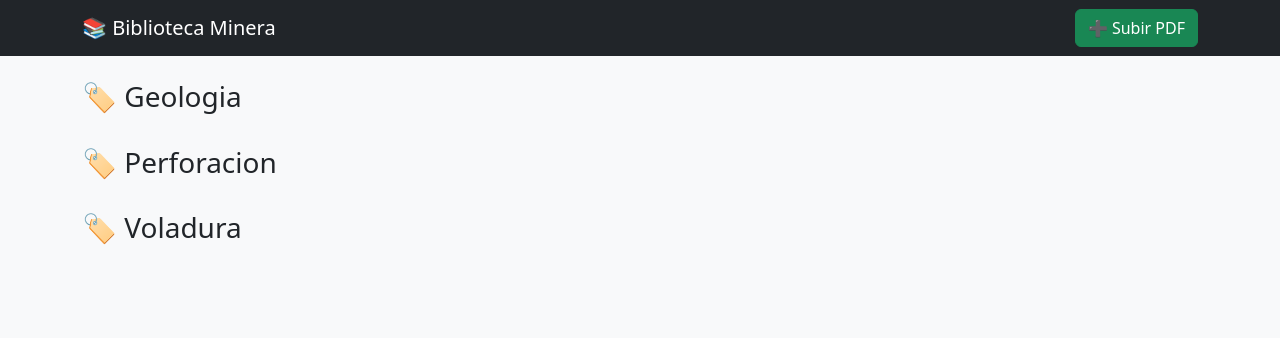
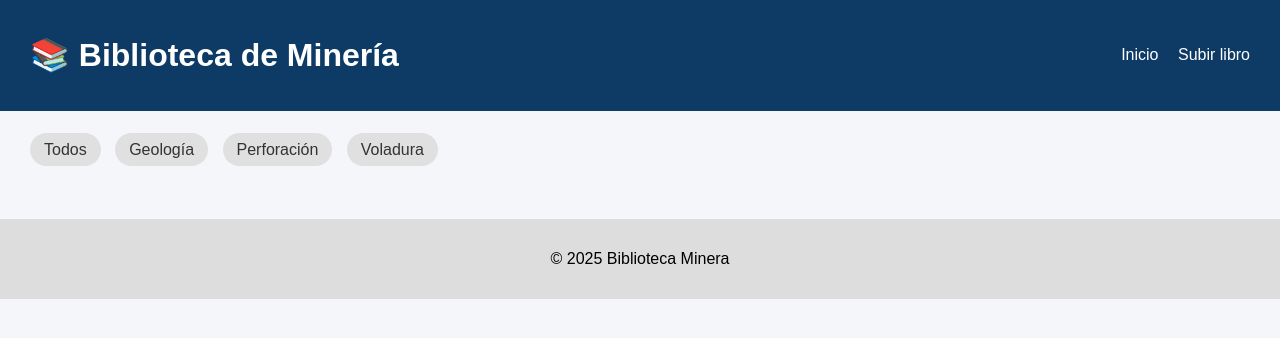
Before and after one commit to Eduardovictor1994/biblioteca_mineria, a Flask app: a page that uses templates/base.html in a window 1280 px wide. Shown: the top 338 px of the page. Run offline with Flask 3, Linux system fonts and the light colour scheme.

Commit message:
Vista profesional tipo biblioteca con categorias y eliminar

```diff
--- a/app.py
+++ b/app.py
@@ -3,20 +3,32 @@ import os
 
 app = Flask(__name__)
 
-BASE_UPLOAD = "uploads/libros"
-CATEGORIAS = ["Geologia", "Perforacion", "Voladura"]
+UPLOAD_FOLDER = "uploads/libros"
+app.config["UPLOAD_FOLDER"] = UPLOAD_FOLDER
 
-# Crear carpetas
-for cat in CATEGORIAS:
-    os.makedirs(os.path.join(BASE_UPLOAD, cat), exist_ok=True)
+os.makedirs(UPLOAD_FOLDER, exist_ok=True)
+
+# Categorías permitidas
+CATEGORIAS = ["Geología", "Perforación", "Voladura"]
 
 @app.route("/")
 def index():
-    biblioteca = {}
-    for cat in CATEGORIAS:
-        ruta = os.path.join(BASE_UPLOAD, cat)
-        biblioteca[cat] = os.listdir(ruta)
-    return render_template("index.html", biblioteca=biblioteca)
+    categoria = request.args.get("categoria")
+    libros = []
+
+    for archivo in os.listdir(UPLOAD_FOLDER):
+        if archivo.endswith(".pdf"):
+            partes = archivo.split("__")
+            cat = partes[0] if len(partes) > 1 else "Sin categoría"
+
+            if not categoria or categoria == cat:
+                libros.append({
+                    "nombre": archivo,
+                    "categoria": cat
+                })
+
+    return render_template("index.html", libros=libros, categorias=CATEGORIAS, categoria_actual=categoria)
+
 
 @app.route("/subir", methods=["GET", "POST"])
 def subir():
@@ -25,20 +37,25 @@ def subir():
         categoria = request.form["categoria"]
 
         if archivo and archivo.filename.endswith(".pdf"):
-            ruta = os.path.join(BASE_UPLOAD, categoria, archivo.filename)
-            archivo.save(ruta)
+            nombre = f"{categoria}__{archivo.filename}"
+            archivo.save(os.path.join(app.config["UPLOAD_FOLDER"], nombre))
             return redirect(url_for("index"))
 
     return render_template("subir.html", categorias=CATEGORIAS)
 
-@app.route("/descargar/<categoria>/<nombre>")
-def descargar(categoria, nombre):
-    return send_from_directory(os.path.join(BASE_UPLOAD, categoria), nombre, as_attachment=True)
 
-@app.route("/eliminar/<categoria>/<nombre>")
-def eliminar(categoria, nombre):
-    os.remove(os.path.join(BASE_UPLOAD, categoria, nombre))
+@app.route("/eliminar/<nombre>")
+def eliminar(nombre):
+    ruta = os.path.join(app.config["UPLOAD_FOLDER"], nombre)
+    if os.path.exists(ruta):
+        os.remove(ruta)
     return redirect(url_for("index"))
+
+
+@app.route("/descargar/<nombre>")
+def descargar(nombre):
+    return send_from_directory(app.config["UPLOAD_FOLDER"], nombre, as_attachment=True)
+
 
 if __name__ == "__main__":
     app.run(host="0.0.0.0", port=10000)
--- a/static/style.css
+++ b/static/style.css
@@ -1,52 +1,80 @@
 body {
     font-family: Arial, sans-serif;
+    margin: 0;
     background: #f4f6f9;
-    margin: 0;
 }
 
 header {
-    background: #1f2937;
+    background: #0d3b66;
     color: white;
     padding: 15px 30px;
-    font-size: 20px;
+    display: flex;
+    justify-content: space-between;
+    align-items: center;
 }
 
-.container {
+header a {
+    color: white;
+    margin-left: 15px;
+    text-decoration: none;
+}
+
+main {
     padding: 30px;
+}
+
+.filtros a {
+    margin-right: 10px;
+    padding: 8px 14px;
+    background: #e0e0e0;
+    border-radius: 20px;
+    text-decoration: none;
+    color: #333;
 }
 
 .grid {
     display: grid;
     grid-template-columns: repeat(auto-fill, minmax(220px, 1fr));
     gap: 20px;
+    margin-top: 30px;
 }
 
 .card {
     background: white;
-    border-radius: 10px;
-    padding: 15px;
-    box-shadow: 0 4px 8px rgba(0,0,0,0.1);
+    padding: 20px;
+    border-radius: 12px;
+    box-shadow: 0 4px 10px rgba(0,0,0,0.1);
     text-align: center;
 }
 
-.card h3 {
-    font-size: 15px;
-    word-break: break-word;
+.card .icono {
+    font-size: 50px;
 }
 
-.card a {
+.card h3 {
+    font-size: 16px;
+}
+
+.categoria {
+    background: #0d3b66;
+    color: white;
+    padding: 5px 10px;
+    border-radius: 10px;
+    font-size: 12px;
+}
+
+.acciones a {
     display: block;
     margin-top: 10px;
     text-decoration: none;
-    padding: 8px;
-    border-radius: 6px;
-    color: white;
 }
 
-.btn-download {
-    background: #2563eb;
+.eliminar {
+    color: red;
 }
 
-.btn-delete {
-    background: #dc2626;
+footer {
+    text-align: center;
+    padding: 15px;
+    background: #ddd;
 }
--- a/templates/base.html
+++ b/templates/base.html
@@ -2,21 +2,26 @@
 <html lang="es">
 <head>
     <meta charset="UTF-8">
-    <title>Biblioteca Minera</title>
-    <link href="https://cdn.jsdelivr.net/npm/bootstrap@5.3.3/dist/css/bootstrap.min.css" rel="stylesheet">
+    <title>Biblioteca de Minería</title>
+    <link rel="stylesheet" href="{{ url_for('static', filename='style.css') }}">
 </head>
-<body class="bg-light">
+<body>
 
-<nav class="navbar navbar-dark bg-dark mb-4">
-    <div class="container">
-        <span class="navbar-brand">📚 Biblioteca Minera</span>
-        <a href="/subir" class="btn btn-success">➕ Subir PDF</a>
-    </div>
-</nav>
+<header>
+    <h1>📚 Biblioteca de Minería</h1>
+    <nav>
+        <a href="/">Inicio</a>
+        <a href="/subir">Subir libro</a>
+    </nav>
+</header>
 
-<div class="container">
+<main>
     {% block content %}{% endblock %}
-</div>
+</main>
+
+<footer>
+    <p>© 2025 Biblioteca Minera</p>
+</footer>
 
 </body>
 </html>
--- a/templates/index.html
+++ b/templates/index.html
@@ -1,21 +1,27 @@
 {% extends "base.html" %}
+
 {% block content %}
 
-{% for categoria, libros in biblioteca.items() %}
-<h3 class="mt-4">🏷️ {{ categoria }}</h3>
-<div class="row">
+<div class="filtros">
+    <a href="/">Todos</a>
+    {% for cat in categorias %}
+        <a href="/?categoria={{ cat }}">{{ cat }}</a>
+    {% endfor %}
+</div>
+
+<div class="grid">
     {% for libro in libros %}
-    <div class="col-md-3">
-        <div class="card shadow-sm mb-3">
-            <div class="card-body">
-                <h6 class="card-title text-truncate">{{ libro }}</h6>
-                <a href="/descargar/{{ categoria }}/{{ libro }}" class="btn btn-primary btn-sm">⬇️ Descargar</a>
-                <a href="/eliminar/{{ categoria }}/{{ libro }}" class="btn btn-danger btn-sm">🗑️</a>
-            </div>
+    <div class="card">
+        <div class="icono">📘</div>
+        <h3>{{ libro.nombre.split('__')[1] }}</h3>
+        <span class="categoria">{{ libro.categoria }}</span>
+
+        <div class="acciones">
+            <a href="/descargar/{{ libro.nombre }}">⬇ Descargar</a>
+            <a href="/eliminar/{{ libro.nombre }}" class="eliminar">🗑 Eliminar</a>
         </div>
     </div>
     {% endfor %}
 </div>
-{% endfor %}
 
 {% endblock %}
```
Also changed, not shown: templates/subir.html (+10 -13 lines).
